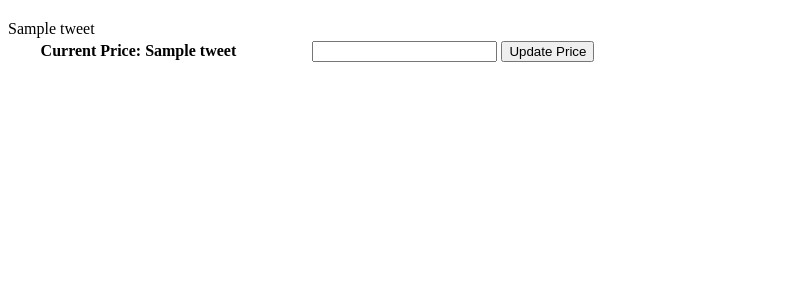
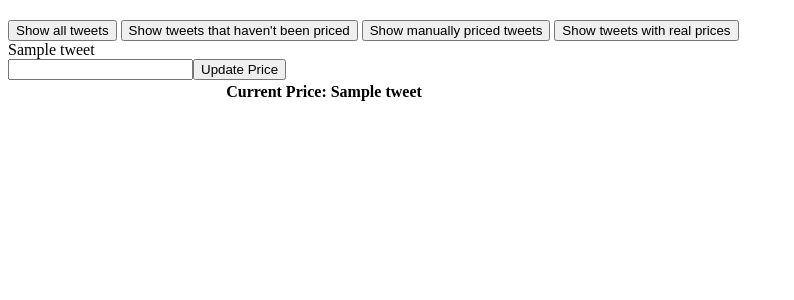
Before and after one commit to mrbberra/avocado, a Flask app: template templates/admin.html in a window 1280 px wide. Shown: the part 94-394 px from the top of the page, without its empty margins (0-794 px from the left). Run offline with Flask 2, Linux system fonts and the light colour scheme; the template is opened without the code that fills it: most values are stand-ins (such as "Sample title", 1, 10 or a date in 2020); lists and menus that the app fills with data are empty; some libraries are stand-ins or nearby versions.

Commit message:
Added filtering for admin dashboard

```diff
--- a/flask_server.py
+++ b/flask_server.py
@@ -31,7 +31,7 @@ def run_app():
     live_tweet_thread.start()
     flask_thread.start()
 
-def validate_admin_login(username, password):
+def validate_login(username, password):
     password_hash = os.environ['ADMIN_PASSWORD_HASH']
     print(password_hash)
     print(password)
@@ -53,6 +53,7 @@ def tweets_data_id(tweet_id):
     return jsonify(tweet_compiler.tweet_id_query(tweet_id))
 
 @app.route("/index")
+@app.route("/")
 def index_view():
     return render_template('base.html')
 
@@ -73,7 +74,7 @@ def login_view():
     if session.get('logged_in', False):
         return redirect(url_for('admin_view'))
     if request.method == 'POST':
-        if validate_admin_login(request.form['username'], request.form['password']):
+        if validate_login(request.form['username'],request.form['password']):
             session['logged_in'] = True
             flash('You were successfully logged in')
             return redirect(url_for('admin_view'))
--- a/templates/admin.html
+++ b/templates/admin.html
@@ -1,28 +1,89 @@
 {% extends 'base.html' %}
 
+{% block script %}
+<script src="https://ajax.googleapis.com/ajax/libs/jquery/3.3.1/jquery.min.js"></script>
+<script>
+$(document).ready(function(){
+  $("#button-default-view").click(function() {
+    var rows = $(".tweet-price-setter");
+    rows.each(function( i ) {
+        $(this).hide();
+      });
+    rows.each(function( i ) {
+      if ($(this).attr("data-price") == "-1.0") {
+        $(this).show();
+      }
+    });
+  });
+});
+$(document).ready(function(){
+  $("#button-all-view").click(function() {
+    var rows = $(".tweet-price-setter");
+    rows.each(function( i ) {
+        $(this).show();
+      });
+  });
+});
+$(document).ready(function(){
+  $("#button-price-adjusted-view").click(function() {
+    var rows = $(".tweet-price-setter");
+    rows.each(function( i ) {
+        $(this).hide();
+      });
+    rows.each(function( i ) {
+      if ($(this).attr("data-price") != "-1.0") {
+        $(this).show();
+      }
+    });
+  });
+});
+$(document).ready(function(){
+  $("#button-real-prices-view").click(function() {
+    var rows = $(".tweet-price-setter");
+    rows.each(function( i ) {
+        $(this).hide();
+      });
+    rows.each(function( i ) {
+      if ($(this).attr("data-price") != "-1.0" && $(this).attr("data-price") != "-2.0") {
+        $(this).show();
+      }
+    });
+  });
+});
+</script>
+{% endblock %}
+
 {% block header %}
-  <h1>{% block title %}Admin{% endblock %}</h1>
+<h1>{% block title %}Admin{% endblock %}</h1>
 {% endblock %}
 
 {% block content %}
-  {% for tweet in tweets %}
+<div id="filter-options">
+  <button id="button-all-view">Show all tweets</button>
+  <button id="button-default-view">Show tweets that haven't been priced</button>
+  <button id="button-price-adjusted-view">Show manually priced tweets</button>
+  <button id="button-real-prices-view">Show tweets with real prices</button>
+</div>
+{% for tweet in tweets %}
+  <div class="tweet-price-setter" data-price="{{ tweet[2] }}">
     <div class="tweet">
       {% autoescape off %}
         {{ tweet[1] }}
       {% endautoescape %}
     </div>
-    <div class="pricetable">
+    <div>
       <table style="width:50%">
         <tr>
           <th>Current Price: {{ tweet[2] }}</th>
-          <th>
             <form method="post" action="/admin">
+              <input type="hidden" name="csrf_token" value="{{ csrf_token() }}"/>
               <input type="hidden" name="tweet_id" id="tweet_id" value="{{ tweet[0] }}"/>
               <input name="price" id="price" required>
               <input type="submit" value="Update Price">
             </form>
-          </th>
         </tr>
       </table>
-  {% endfor %}
+    </div>
+  </div>
+{% endfor %}
 {% endblock %}
--- a/templates/base.html
+++ b/templates/base.html
@@ -1,4 +1,7 @@
 <!doctype html>
+<head>
+  {% block script %}{% endblock %}
+</head>
 <title>{% block title %}{% endblock %} - Avocados</title>
 <nav>
   <h1>Avocados</h1>
```
